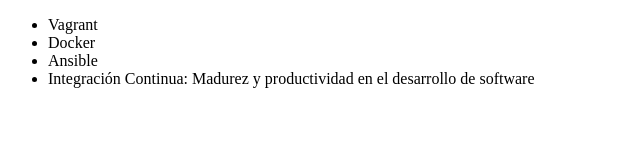
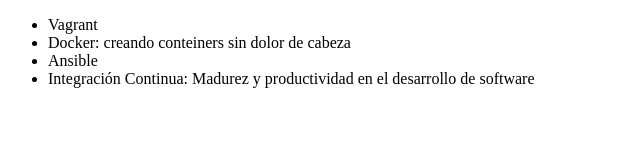
Before and after one commit to RogerCBB/alura-git, a plain HTML site: page index.html in a window 1280 px wide. Shown: the whole page, without its empty margins (0-640 px from the left). Drawn offline with Linux system fonts and the light colour scheme.

Commit message:
corrigiendo el nombre del curso de docker

```diff
--- a/index.html
+++ b/index.html
@@ -7,7 +7,7 @@
     <body>
         <ul>
             <Li>Vagrant</Li>
-            <Li>Docker</Li>
+            <Li>Docker: creando conteiners sin dolor de cabeza</Li>
             <Li>Ansible</Li>
             <Li>Integración Continua: Madurez y productividad en el desarrollo de software</Li>
         </ul>
```
